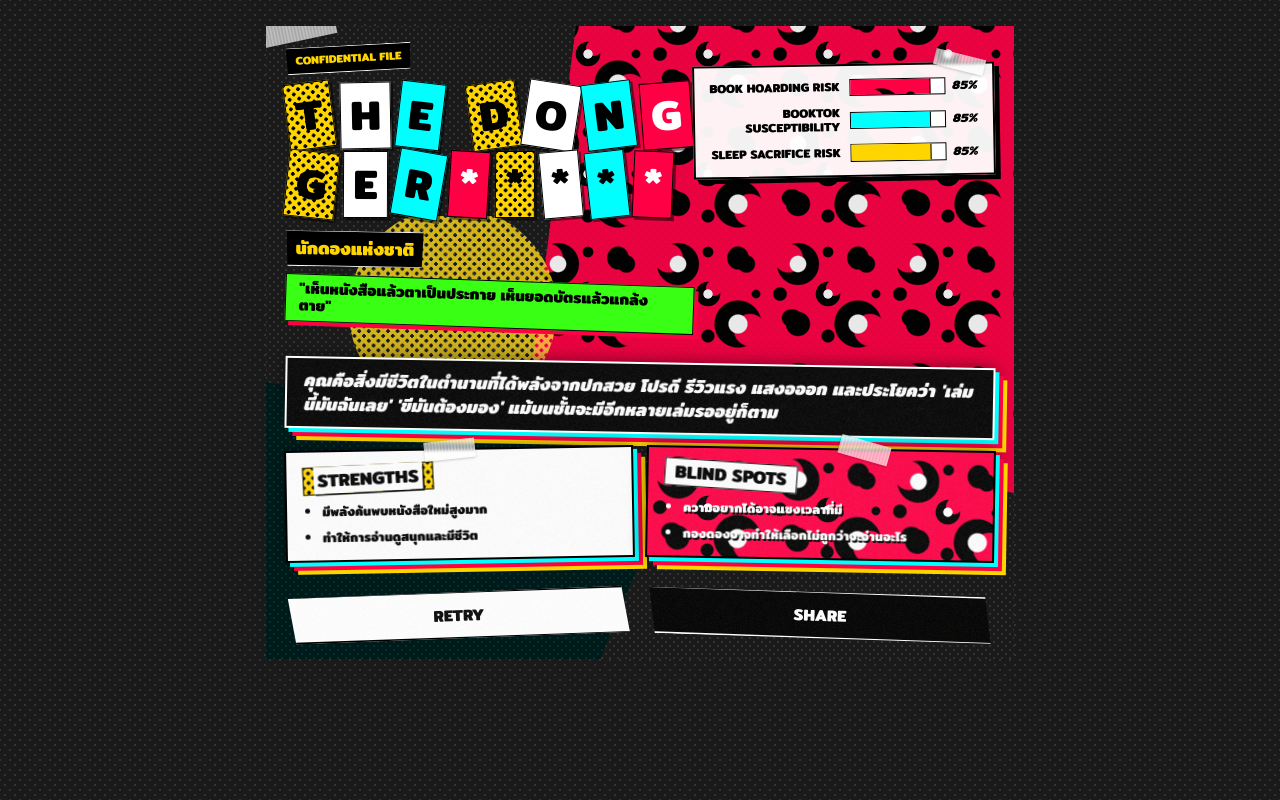
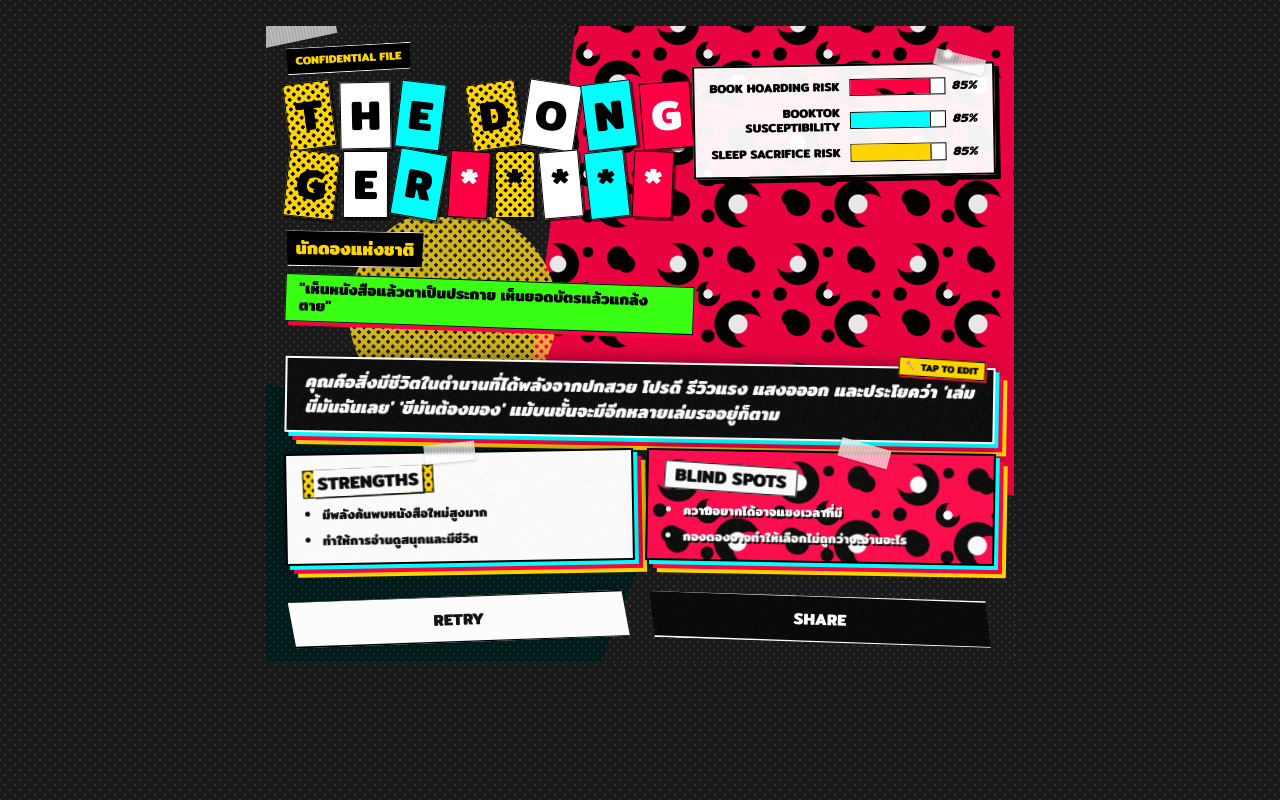
Before and after one commit to natluenthaisong/reader-dna, a Next.js app: page /result/book_goblin in a window 1280 px wide. Built offline with nearby package versions, Linux system fonts and the light colour scheme; no server answers.

Commit message:
feat: Make hero line editable

```diff
--- a/src/app/result/[id]/ResultClient.tsx
+++ b/src/app/result/[id]/ResultClient.tsx
@@ -14,7 +14,9 @@
   const [isSharing, setIsSharing] = useState(false);
   const [isHoveringRansom, setIsHoveringRansom] = useState(false);
   const [generatedImage, setGeneratedImage] = useState<string | null>(null);
+  const [customHeroLine, setCustomHeroLine] = useState(archetype?.hero_line || '');
   const resultRef = useRef<HTMLDivElement>(null);
+  const heroTextRef = useRef<HTMLTextAreaElement>(null);
 
   // Unlock AudioContext on first interaction
   useEffect(() => {
@@ -35,6 +37,14 @@
   useEffect(() => {
     setMounted(true);
   }, []);
+
+  // Auto-resize the textarea based on content
+  useEffect(() => {
+    if (heroTextRef.current) {
+      heroTextRef.current.style.height = 'auto';
+      heroTextRef.current.style.height = heroTextRef.current.scrollHeight + 'px';
+    }
+  }, [customHeroLine, mounted]);
 
   if (!mounted) return null;
 
@@ -205,11 +215,70 @@
             </div>
           </div>
 
-          {/* HERO LINE */}
-          <div className="p5-panel" style={{ padding: '12px 20px', transform: 'rotate(1deg)', background: 'var(--accent-black)', color: 'var(--accent-white)', border: '3px solid var(--accent-white)', marginTop: '8px' }}>
-            <p style={{ margin: 0, fontSize: '22px', fontWeight: '900', fontStyle: 'italic', lineHeight: 1.4, textTransform: 'uppercase' }}>
-              {archetype.hero_line}
-            </p>
+          {/* HERO LINE (EDITABLE) */}
+          <div className="p5-panel" style={{
+            position: 'relative',
+            padding: '12px 20px',
+            transform: 'rotate(1deg)',
+            background: 'var(--accent-black)',
+            color: 'var(--accent-white)',
+            border: '3px solid var(--accent-white)',
+            marginTop: '8px',
+            transition: 'all 0.2s ease',
+            cursor: 'text'
+          }}>
+            {!isCapturing && (
+              <div
+                style={{
+                  position: 'absolute',
+                  top: '-12px',
+                  right: '10px',
+                  background: 'var(--accent-yellow)',
+                  color: 'var(--accent-black)',
+                  border: '2px solid black',
+                  padding: '2px 8px',
+                  fontSize: '12px',
+                  fontWeight: 900,
+                  transform: 'rotate(3deg)',
+                  boxShadow: '2px 2px 0 var(--accent-red)',
+                  pointerEvents: 'none',
+                  zIndex: 20
+                }}
+              >
+                ✏️ TAP TO EDIT
+              </div>
+            )}
+            <textarea
+              ref={heroTextRef}
+              value={customHeroLine}
+              onChange={(e) => setCustomHeroLine(e.target.value)}
+              onFocus={(e) => {
+                e.target.parentElement!.style.borderColor = 'var(--accent-yellow)';
+                e.target.parentElement!.style.boxShadow = '4px 4px 0 var(--accent-red)';
+              }}
+              onBlur={(e) => {
+                e.target.parentElement!.style.borderColor = 'var(--accent-white)';
+                e.target.parentElement!.style.boxShadow = 'none';
+              }}
+              style={{
+                margin: 0,
+                width: '100%',
+                fontSize: '22px',
+                fontWeight: '900',
+                fontStyle: 'italic',
+                lineHeight: 1.4,
+                textTransform: 'uppercase',
+                background: 'transparent',
+                color: 'inherit',
+                border: 'none',
+                outline: 'none',
+                resize: 'none',
+                overflow: 'hidden',
+                fontFamily: 'inherit',
+                display: 'block'
+              }}
+              rows={2}
+            />
           </div>
 
           {/* DETAILS GRID */}
```
